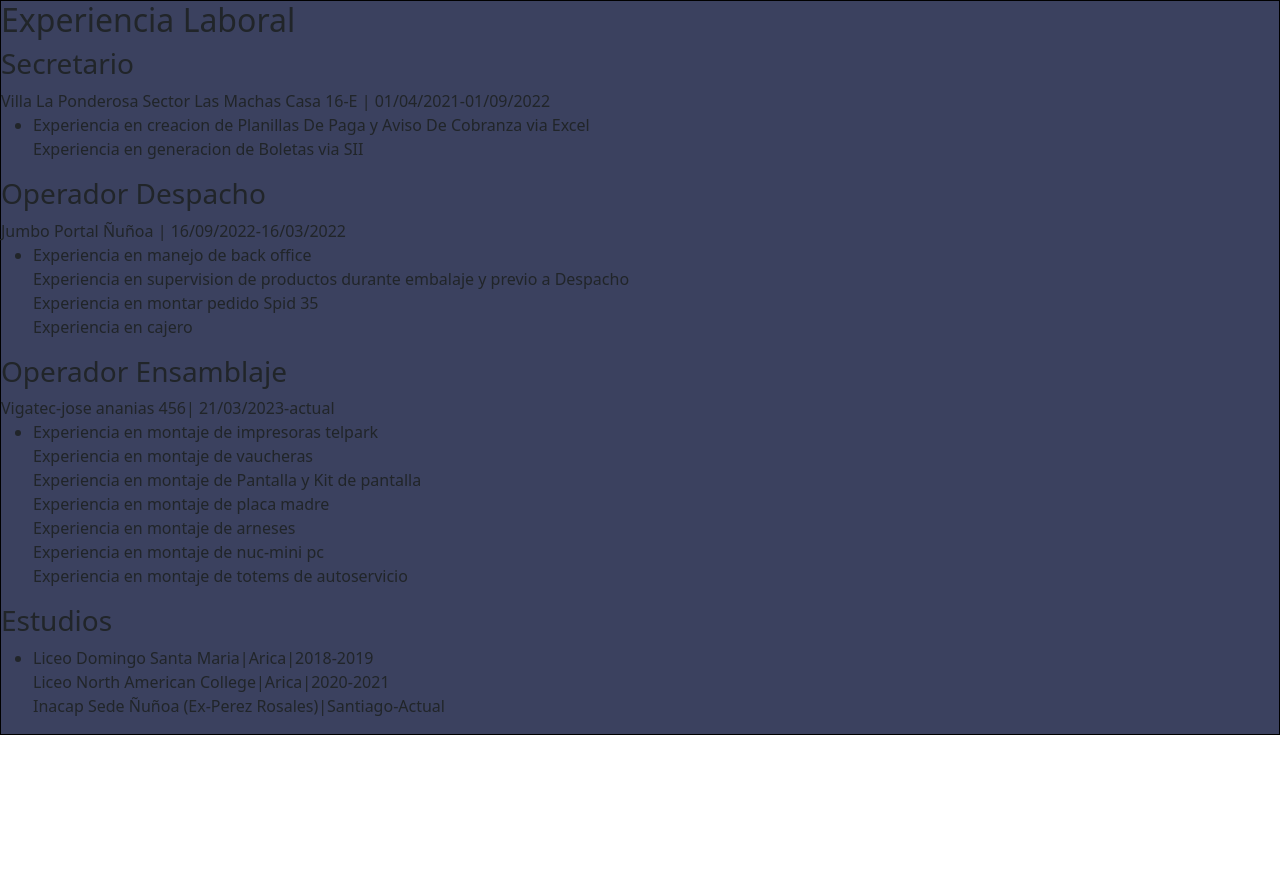
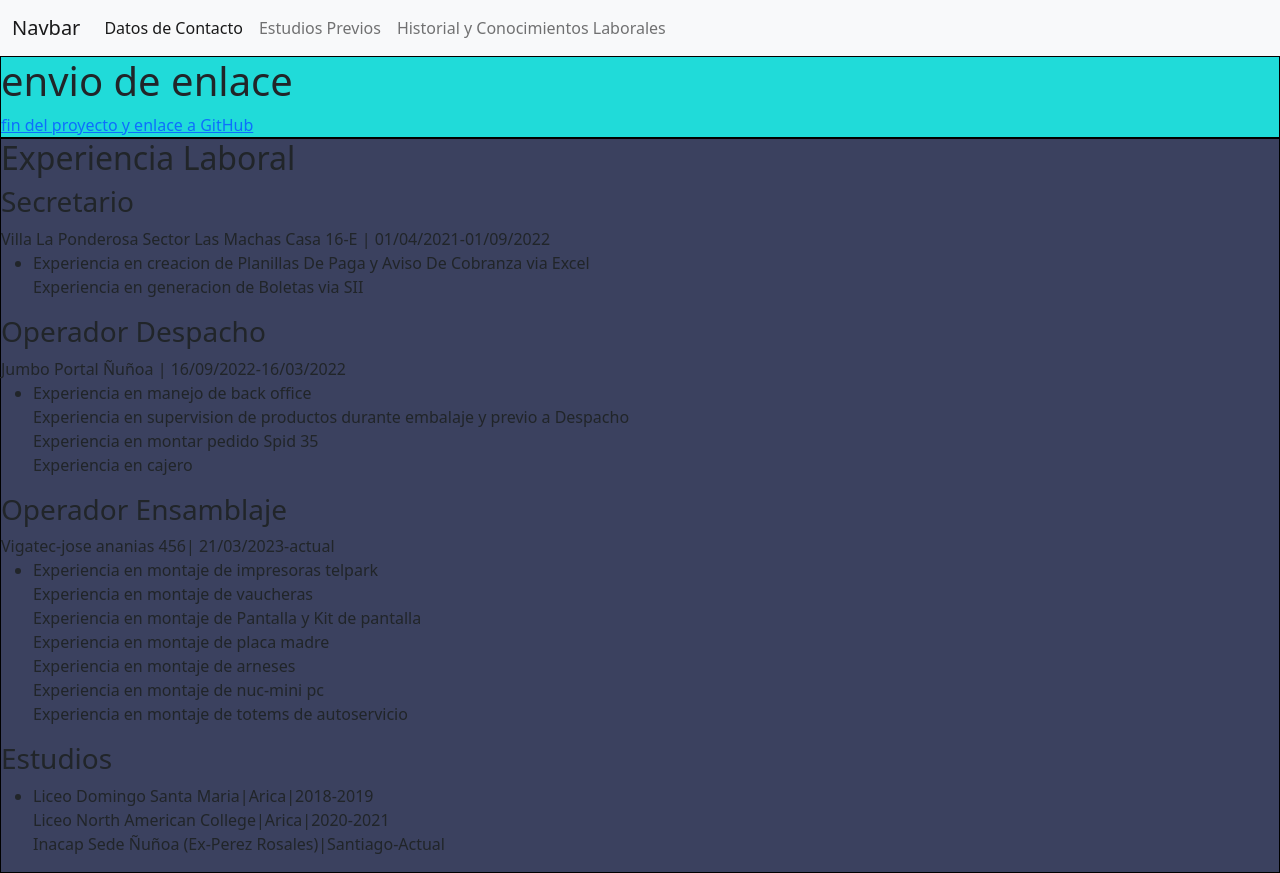
Before and after one commit to javier0403/Curriculum-ev_2, a plain HTML site: page Trabajo.html in a window 1280 px wide. Before the commit the page ends 800 px from the top, so only its background shows below. Drawn offline with nearby package versions, Linux system fonts and the light colour scheme.

Commit message:
Se agregan los enlaces de cada html y se añade la barra a cada uno

```diff
--- a/Trabajo.html
+++ b/Trabajo.html
@@ -9,7 +9,33 @@
     <title>Document</title>
 </head>
 <body>
-
+    <header>
+        <nav class="navbar navbar-expand-lg navbar-light bg-light">
+        <div class="container-fluid">
+        <a class="navbar-brand" href="index.html">Navbar</a>
+        <button class="navbar-toggler" type="button" data-bs-toggle="collapse" data-bs-target="#navbarNav" aria-controls="navbarNav" aria-expanded="false" aria-label="Toggle navigation">
+            <span class="navbar-toggler-icon"></span>
+        </button>
+        <div class="collapse navbar-collapse" id="navbarNav">
+            <ul class="navbar-nav">
+            <li class="nav-item">
+                <a class="nav-link active" aria-current="page" href="Personal.html">Datos de Contacto</a>
+            </li>
+            <li class="nav-item">
+                <a class="nav-link" href="estudios.html">Estudios Previos</a>
+            </li>
+            <li class="nav-item">
+                <a class="nav-link" href="Trabajo.html">Historial y Conocimientos Laborales</a>
+            </li>
+            </ul>
+        </div>
+        </div>
+        </nav>
+    </header>
+    <footer class="enlace">
+        <H1>envio de enlace</H1>
+        <a href="https://github.com/javier0403/Prueba">fin del proyecto y enlace a GitHub</a>
+      </footer>
 </body>
 </html>
 <section class="Datos_Laborales">
```
Also changed, not shown: Personal.html (+27 -0 lines), estudios.html (+27 -1 lines), index.html (+6 -7 lines).
